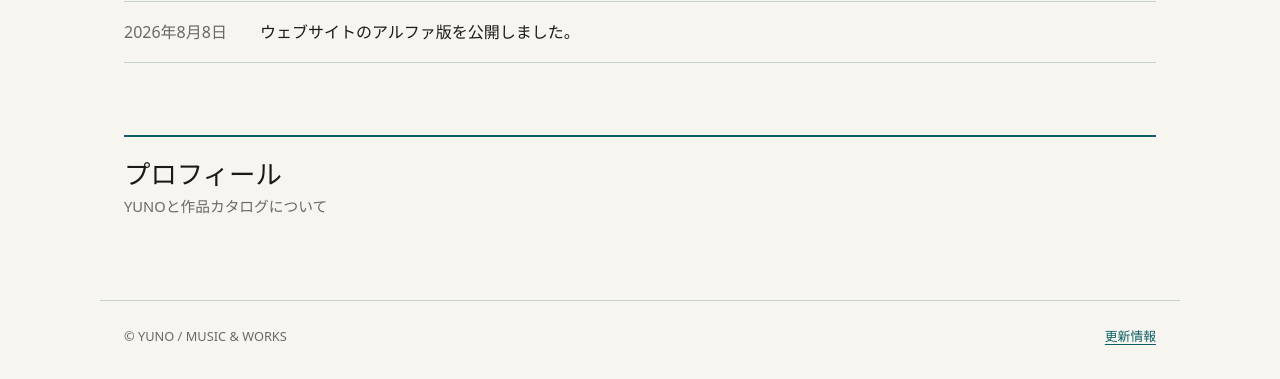
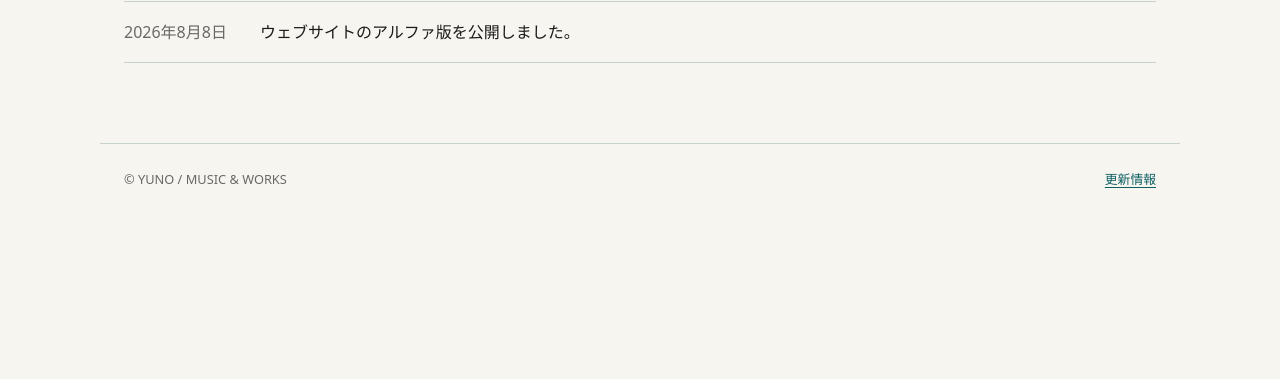
Before and after one commit to rioriu/yuno-music-works, a website: page index.html in a window 1280 px wide. Shown: the part 582-961 px from the top of the page. After the commit the page ends 804 px from the top, so only its background shows below. Drawn offline with Linux system fonts and the light colour scheme.

Commit message:
2026-8-22-02

```diff
--- a/index.html
+++ b/index.html
@@ -25,9 +25,6 @@
       <h2 data-ja="最新の更新" data-en="Latest update">最新の更新</h2>
       <div class="updates" data-updates data-limit="1"></div>
     </section>
-    <section class="section">
-      <a class="entry-link" href="profile/"><strong data-ja="プロフィール" data-en="Profile">プロフィール</strong><span data-ja="YUNOと作品カタログについて" data-en="Learn about YUNO and the catalog">YUNOと作品カタログについて</span></a>
-    </section>
   </main>
   <footer class="site-footer" data-site-footer></footer>
 </body>
```
